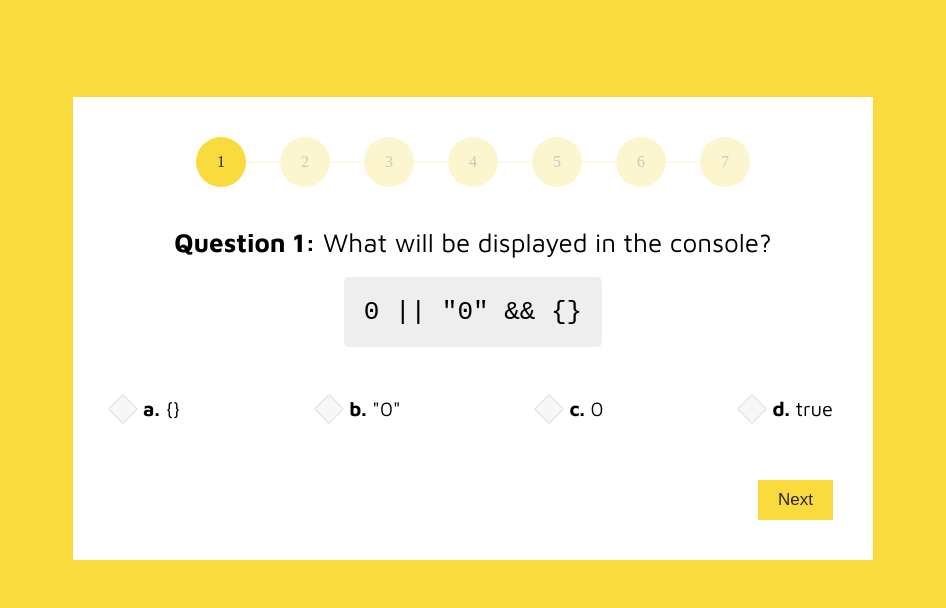
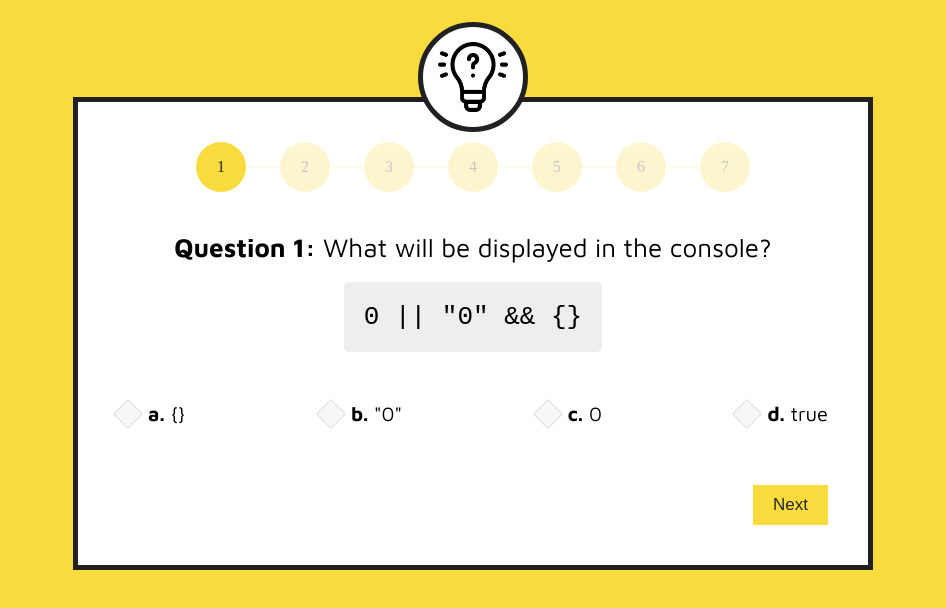
Before and after one commit to MarynaShavlak/jt-types-conversations-quiz, a plain HTML site: page index.html in a window 1280 px wide. Shown: the part 102-710 px from the top of the page, without its empty margins (167-1113 px from the left). Drawn offline with nearby package versions, Linux system fonts and the light colour scheme; a web font is replaced by a local one.

Commit message:
add final notes

```diff
--- a/style.css
+++ b/style.css
@@ -24,11 +24,32 @@ body.modal-open {
 }
 
 .quiz-form {
+  position:relative;
   background: #ffffff;
   margin: 100px auto;
   padding: 40px 40px 40px;
   width: 800px;
+  border: 5px solid #212121;
 }
+
+.quiz-form::before {
+   content: '';
+   position: absolute;
+   top:0;
+   left:50%;
+   transform:translate(-50%,-80px);
+   width:70px;
+   height:70px;
+   background-image: url(images/back.png);
+   background-size: 70px;
+   background-position: center;
+   background-repeat: no-repeat;
+   border-radius: 50%;
+   background-color: #fff;
+   padding: 15px;
+   border: 5px solid #212121;
+}
+
 
 .tabs-wrap {
   position: relative;
```
Also changed, not shown: index.html (+2 -1 lines), index.js (+6 -12 lines), images/back.png (added).
